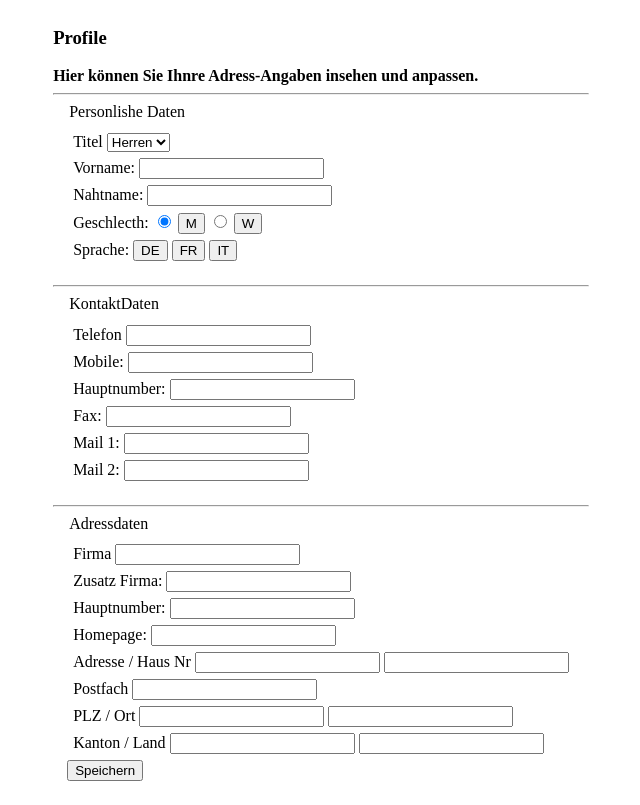
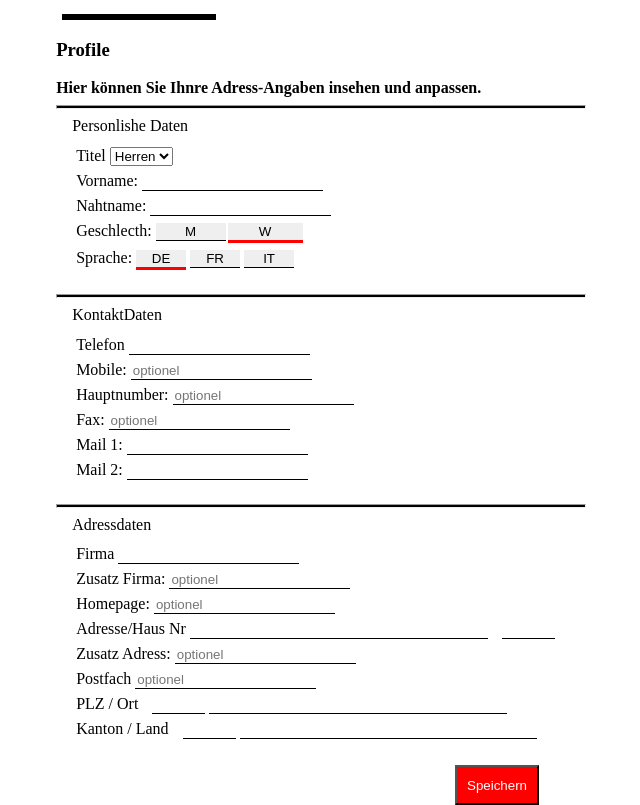
Before and after one commit to erhankudretli/Powercoders-Coding-Exercises, a plain HTML site: page Week2_HTML_Forms_Excercise3/index.html in a window 1280 px wide. Shown: the whole page, without its empty margins (269-909 px from the left). Drawn offline with Linux system fonts and the light colour scheme.

Commit message:
added js function

```diff
--- /dev/null
+++ b/Week2_HTML_Forms_Excercise3/app.js
@@ -0,0 +1,8 @@
+function myfunction(e) {
+  var elems = document.querySelectorAll(".active");
+  [].forEach.call(elems, function (el) {
+    el.classList.remove("active");
+  });
+  console.log(e);
+  e.className += " active";
+}
--- a/Week2_HTML_Forms_Excercise3/index.html
+++ b/Week2_HTML_Forms_Excercise3/index.html
@@ -11,7 +11,7 @@
 <div class="container">
   <body>
     <form action="mailto:#">
-        <div class="head line"></div>
+        <div class="head-line"></div>
         <h3>Profile</h3>
         <span><b>Hier können Sie Ihnre Adress-Angaben insehen und anpassen. </b> </span>
 
@@ -42,17 +42,19 @@
 
           <div>
             <label for="gesch">Geschlecth:</label>
-            <input class="favorite styled" id="gesch" type="radio" checked="checked" >
-            <input class="favorite styled" id="gesch" type="button" value="M">
-            <input class="favorite styled" id="gesch" type="radio"  >
-            <input class="favorite styled" id="gesch" type="button" value="W">
+            <span id="gesArea">
+              <input onclick="myfunction(this)" class="" id="gesch1" type="button" value="M">
+              <input onclick="myfunction(this)" class="active" id="gesch2" type="button" value="W">
+            </span>
+
+
 
           </div>
-          <div>
+          <div id="myDIV" class="sprach">
             <label for="sprache">Sprache:</label>
-            <input class="favorite styled" id="sprache" type="button" value="DE">
-            <input class="favorite styled" id="sprache" type="button" value="FR">
-            <input class="favorite styled" id="sprache" type="button" value="IT">
+            <input onclick="myfunction(this)" class="btn active" id="sprache" type="button" value="DE">
+            <input onclick="myfunction(this)" class="btn" id="sprache" type="button" value="FR">
+            <input onclick="myfunction(this)" class="btn" id="sprache" type="button" value="IT">
           </div>
           </fieldset>
           <hr>
@@ -66,15 +68,15 @@
               </div>
               <div>
                 <label for="mobile">Mobile:</label>
-                <input type="tel" id="mobile" name="mobile">
+                <input type="tel" placeholder="optionel" id="mobile" name="mobile">
             </div>
             <div>
               <label for="hauptnumber">Hauptnumber:</label>
-              <input type="number" id="hauptnumber" name="hauptnumber">
+              <input placeholder="optionel" type="number" id="hauptnumber" name="hauptnumber">
             </div>
             <div>
               <label for="fax">Fax:</label>
-              <input type="number" id="fax" name="fax">
+              <input placeholder="optionel" type="tel" id="fax" name="fax">
             </div>
             <div>
               <label for="email">Mail 1:</label>
@@ -99,31 +101,36 @@
 
   <div>
     <label for="zusatz">Zusatz Firma:</label>
-    <input type=" text" id="zusatz" name="zusatz">
+    <input placeholder="optionel" type=" text" id="zusatz" name="zusatz">
 </div>
-<div>
-  <label for="hauptnumber">Hauptnumber:</label>
-  <input type="number" id="hauptnumber" name="hauptnumber">
-</div>
+
 <div>
   <label for="homepage">Homepage:</label>
-  <input type="text" id="homepage" name="homepage">
+  <input placeholder="optionel" type="text" id="homepage" name="homepage">
 </div>
+
+<div class="adres-haus" >
+  <label for="adres">Adresse/Haus Nr</label>
+  <input required type="text" id="adres" name="adres">
+  <input required type="number" id="adres" name="adres">
+</div>
+
 <div>
-  <label for="email">Adresse / Haus Nr</label>
-  <input required type="email" id="email" name="email">
-  <input required type="email" id="email" name="email">
+  <label for="hauptnumber">Zusatz Adress:</label>
+  <input placeholder="optionel" type="number" id="hauptnumber" name="hauptnumber">
 </div>
+
+
 <div>
   <label for="postfach">Postfach</label>
-  <input  type="text" id="postfach" name="postfach">
+  <input placeholder="optionel"  type="text" id="postfach" name="postfach">
 </div>
-<div>
+<div class="plz-ort">
   <label for="email">PLZ / Ort</label>
-  <input required type="email" id="email" name="email">
-  <input required type="email" id="email" name="email">
+  <input required type="number" id="email" name="email">
+  <input required type="text" id="email" name="email">
 </div>
-<div>
+<div class="kanton-land">
   <label for="email">Kanton / Land</label>
   <input required type="email" id="email" name="email">
   <input required type="email" id="email" name="email">
@@ -141,7 +148,7 @@
     </form>
 
 
-
+<script src="app.js"></script>
 </div>
 </body>
 </html>
--- a/Week2_HTML_Forms_Excercise3/style.css
+++ b/Week2_HTML_Forms_Excercise3/style.css
@@ -1,3 +1,8 @@
+input {
+    border: none;
+    border-bottom: 1px solid black;
+}
+
 div{
     margin: 6px;
 }
@@ -12,3 +17,89 @@ fieldset{
     width: 90vw;
     height: auto;
 }
+hr{
+    height: 2px;
+    background-color: black;
+}
+
+
+.head-line{
+    height: 6px;
+    background-color: black;
+    width: 12vw;
+}
+h3{
+    font-weight: bold;
+}
+
+
+#gesch1{
+    margin-right: -2px;
+    width: 70px;
+
+}
+
+
+
+#gesch2{
+    width: 75px;
+}
+
+.sprach input {
+    width: 50px;
+}
+
+
+
+button{
+    background-color: red;
+    position: absolute;
+    left: 55%;
+    margin: 20px;
+    height: 40px;
+    color: white;
+    padding: 10px;
+}
+
+#adres1{
+width: 80%;
+
+}
+#adres2{
+
+    width: 20%;
+}
+
+
+.adres-haus input:first-of-type{
+    width: 60%;
+    margin-right: 10px;
+}
+
+.adres-haus input:last-child{
+    width: 10%;
+}
+
+.plz-ort input:first-of-type{
+    width: 10%;
+    margin-left: 10px;
+}
+.plz-ort input:last-child{
+    width: 60%;
+    margin-right: 10px;
+}
+
+
+.kanton-land input:first-of-type{
+    width: 10%;
+    margin-left: 10px;
+}
+.kanton-land input:last-child{
+    width: 60%;
+
+}
+
+
+.active{
+    border-bottom: 3px red solid
+}
```
